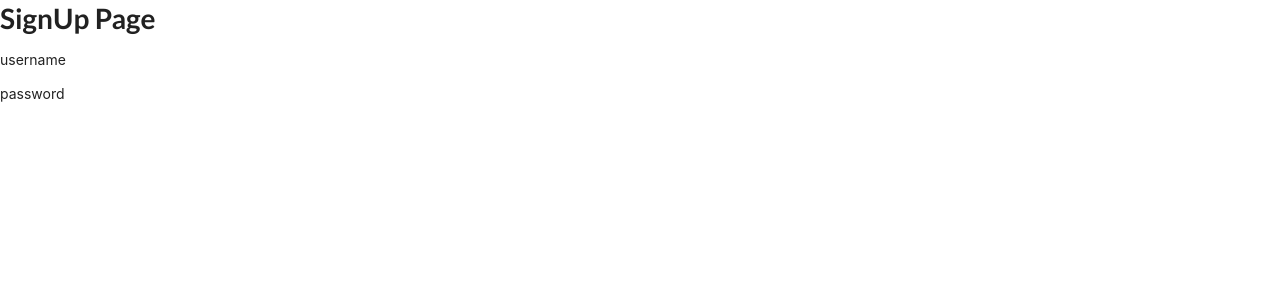
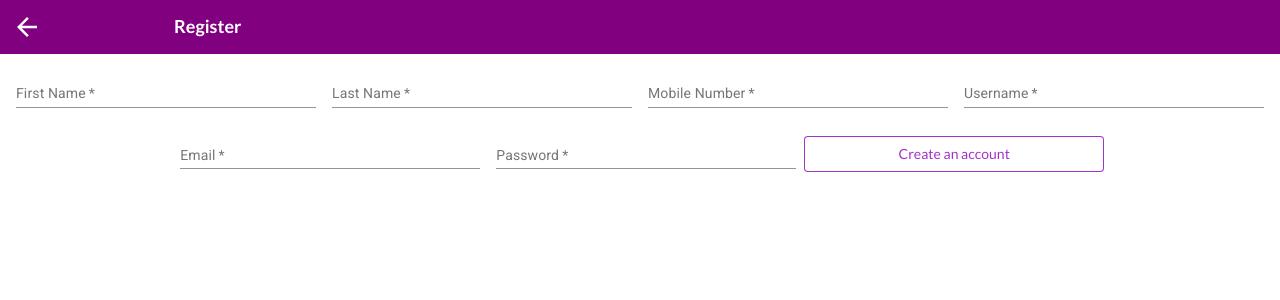
Before and after one commit to dixondj/EzPark-react-app, a React (Create React App) app: page /signup in a window 1280 px wide. Shown: the top 300 px of the page. Built offline with nearby package versions, Linux system fonts and the light colour scheme.

Commit message:
Completed signup page

```diff
--- a/src/App.js
+++ b/src/App.js
@@ -6,6 +6,7 @@ import FirstPageButton from './pages/FirstPage';
 import Loader from './pages/LoaderPager';
 import LoginPage from './pages/LoginPage';
 import SignupPage from './pages/SignUpPage';
+import HomePage from './pages/HomePage';
 
 function App() {
   return (
@@ -20,6 +21,9 @@ function App() {
        <Route exact path='/signup'>
             <SignupPage/>
        </Route>
+       <Route exact path='/home'>
+            <HomePage />
+       </Route>
       </Switch>
     </>
   )
--- /dev/null
+++ b/src/components/navbar.js
@@ -0,0 +1,25 @@
+import React, { useState } from 'react';
+import { Navbar } from 'react-bootstrap';
+const MyNav = (props) => {
+  const [collapsed, setCollapsed] = useState(true);
+
+  const toggleNavbar = () => setCollapsed(!collapsed);
+
+  return (
+    <>
+    <Navbar bg="dark">
+      <Navbar.Brand href="/">
+        <img
+          src="/logo.svg"
+          width="30"
+          height="30"
+          className="d-inline-block align-top"
+          alt="React Bootstrap logo"
+        />
+      </Navbar.Brand>
+    </Navbar>
+  </>
+  );
+}
+
+export default MyNav;
--- a/src/index.js
+++ b/src/index.js
@@ -4,6 +4,7 @@ import './index.css';
 import App from './App';
 import * as serviceWorker from './serviceWorker';
 import { BrowserRouter as Router } from 'react-router-dom'
+import 'typeface-roboto'
 
 ReactDOM.render(
 <Router>
--- /dev/null
+++ b/src/pages/HomePage.js
@@ -0,0 +1,12 @@
+import React from 'react'
+
+const HomePage = () => {
+    return(
+        <>
+        <h1>This is the homepage</h1>
+        <p>Please continue the development ! :)</p>
+        </>
+    )
+}
+
+export default HomePage
--- a/src/pages/SignUpPage.js
+++ b/src/pages/SignUpPage.js
@@ -1,14 +1,123 @@
-import React from 'react';
+import React, { useState } from 'react';
+import { Link } from 'react-router-dom';
+import { makeStyles } from '@material-ui/core/styles';
+import TextField from '@material-ui/core/TextField';
+import IconButton from '@material-ui/core/IconButton';
+import ArrowBackIcon from '@material-ui/icons/ArrowBack';
+
+import styled from 'styled-components';
+import Axios from 'axios';
+import { useHistory } from 'react-router-dom'
+
+import MyNav from '../components/navbar';
+
+//styled components css
+const Wrapper = styled.section`
+    background: white;
+    padding-top: 100px;
+`;
+
+const Form = styled.form`
+    text-align: center;
+    justify-content: center;
+`
+//end styled components
+
+//css
+const btn1 = {
+  marginTop: '20px'
+}
+//end css
+
+//material-ui css
+const useStyles = makeStyles(theme => ({
+  root: {
+    '& > *': {
+      margin: theme.spacing(1),
+      width: 300,
+    },
+  },
+  margin: {
+    margin: theme.spacing(0),
+  },
+}));
 
 
-const SignupPage = () => {
-    return(
-        <>
-        <h1>SignUp Page</h1>
-        <p>username</p>
-        <p>password</p>
-        </>
-    )
+//end material-ui
+
+function SignupPage() {
+  const classes = useStyles();
+  const history = useHistory()
+
+  const [userInfo, setUserInfo] = useState ({
+      username: '',
+      first_name: '',
+      last_name: '',
+      password: '',
+      email: '',
+      hp_number: '',
+  })
+  const { username, first_name,last_name,email, password,hp_number } = userInfo
+
+
+  const handleInput = e => {
+    const {name, value} = e.target
+
+    setUserInfo({
+      ...userInfo,
+      [name]: value
+    })
+  }
+
+  const handleSubmit = e => {
+    e.preventDefault()
+    Axios.post('http://ezpark-next.herokuapp.com/api/v1/users/signup', {
+      username,
+      first_name,
+      last_name,
+      password,
+      email,
+      hp_number,
+    })
+    .then(result => {
+      const {status, message, user} = result.data
+      console.log(result)
+      console.log(status)
+      console.log(message)
+      console.log(user)
+      history.push('/home')
+
+    })
+    .catch(err => {
+      console.log(err.response)
+    })
+
+  }
+
+  return (
+    <>
+      {/* <MyNav /> */}
+      <div>
+        <div style={{ display:'flex',background:'purple'}}>
+          <Link to ="/">
+            <IconButton className={classes.margin} size="big" style={{ color:'white', fontSize:30}}>
+              <ArrowBackIcon fontSize="inherit" />
+            </IconButton>
+          </Link>
+          <h3 style={{ display:'block', color: 'white', margin:'auto 120px'}}>Register</h3>
+        </div>
+      </div>
+      <Form onSubmit={handleSubmit} className={classes.root} noValidate autoComplete="off">
+        <TextField name="first_name" required id="standard-required" label="First Name" variant="standard" value={first_name} onChange={handleInput}/>
+        <TextField name="last_name" required id="standard-required" label="Last Name" variant="standard" value={last_name} onChange={handleInput}/>
+        <TextField name="hp_number" required id="standard-required" label="Mobile Number" variant="standard" value={hp_number} onChange={handleInput}/>
+        <TextField name="username" required id="standard-required" label="Username" variant="standard" value={username} onChange={handleInput}/>
+        <TextField name="email" required id="standard-required" label="Email" variant="standard" value={email} onChange={handleInput}/>
+        <TextField name="password" required id="standard-password-input" label="Password" type="password" autoComplete="current-password" value={password} onChange={handleInput}/>
+        <button class="ui purple basic button" style={btn1}>Create an account</button>
+      </Form>
+    </>
+  );
 }
 
 export default SignupPage
```
Also changed, not shown: package.json (+7 -1 lines), 1 other file (tests, documents, lock files or other folders).
